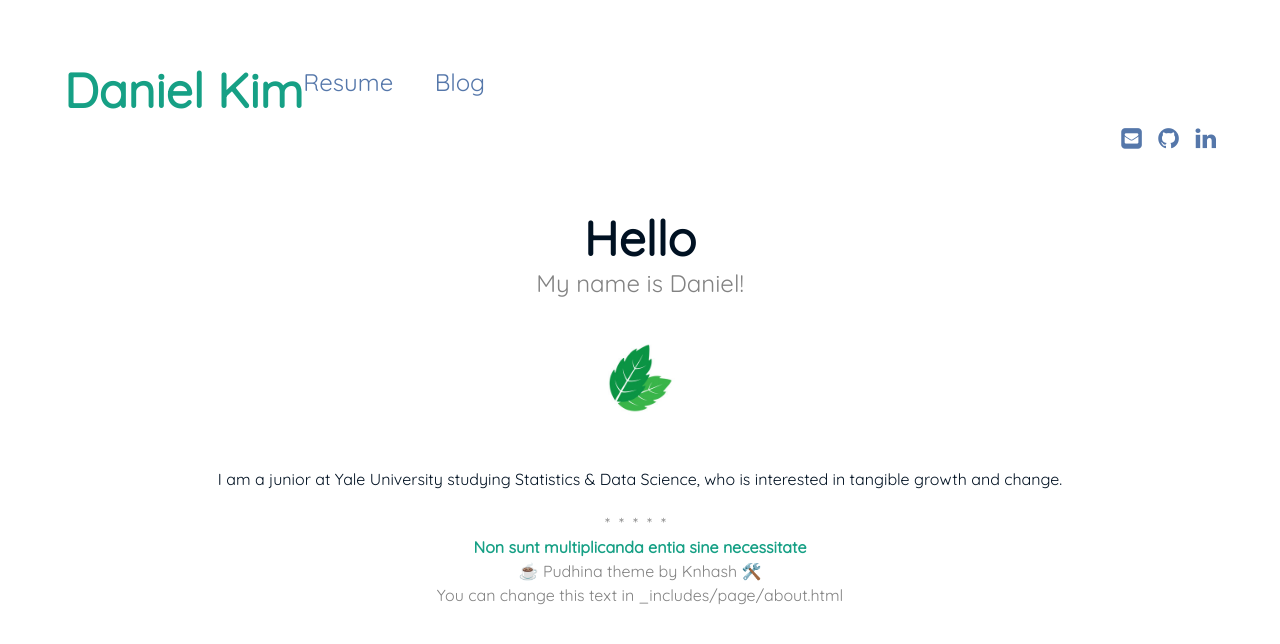
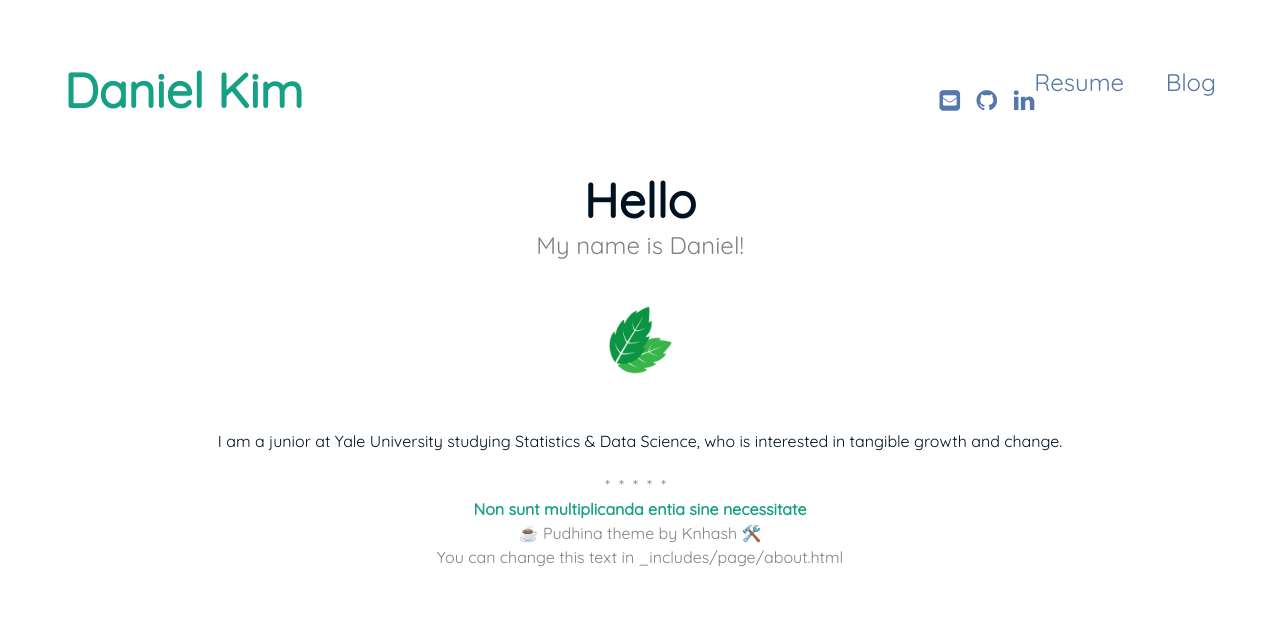
Before and after one commit to danielk56/danielk56.github.io, a Jekyll site: the page built from index.md, in a window 1280 px wide. Shown: the top 644 px of the page. Built offline with Jekyll 4.4.1, drawn with Linux system fonts in a browser that asks for light colours.

Commit message:
Update main.css

```diff
--- a/assets/css/main.css
+++ b/assets/css/main.css
@@ -54,6 +54,9 @@
 
   .navigation {
     float: left; }
+
+ .navigation1 {
+    float: right; }
 
   .logo {
     font-size: 300%;
```
